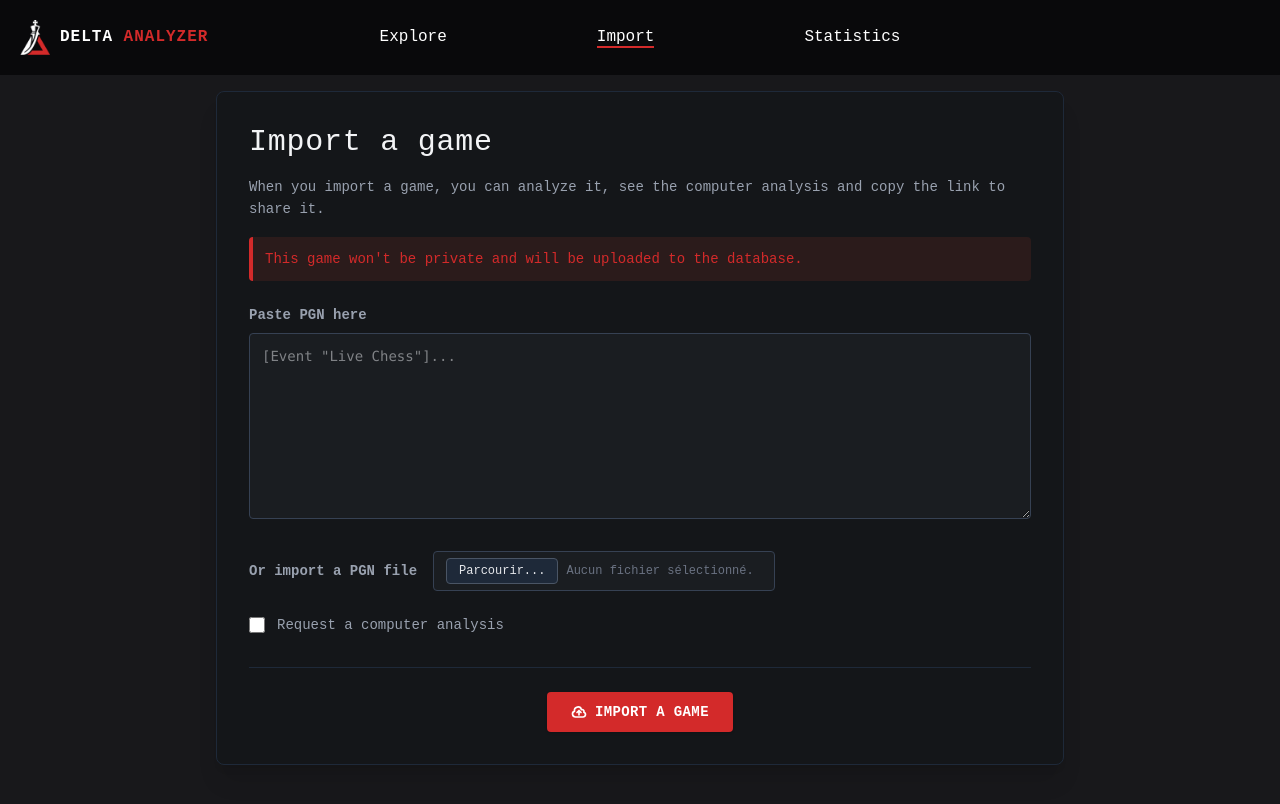
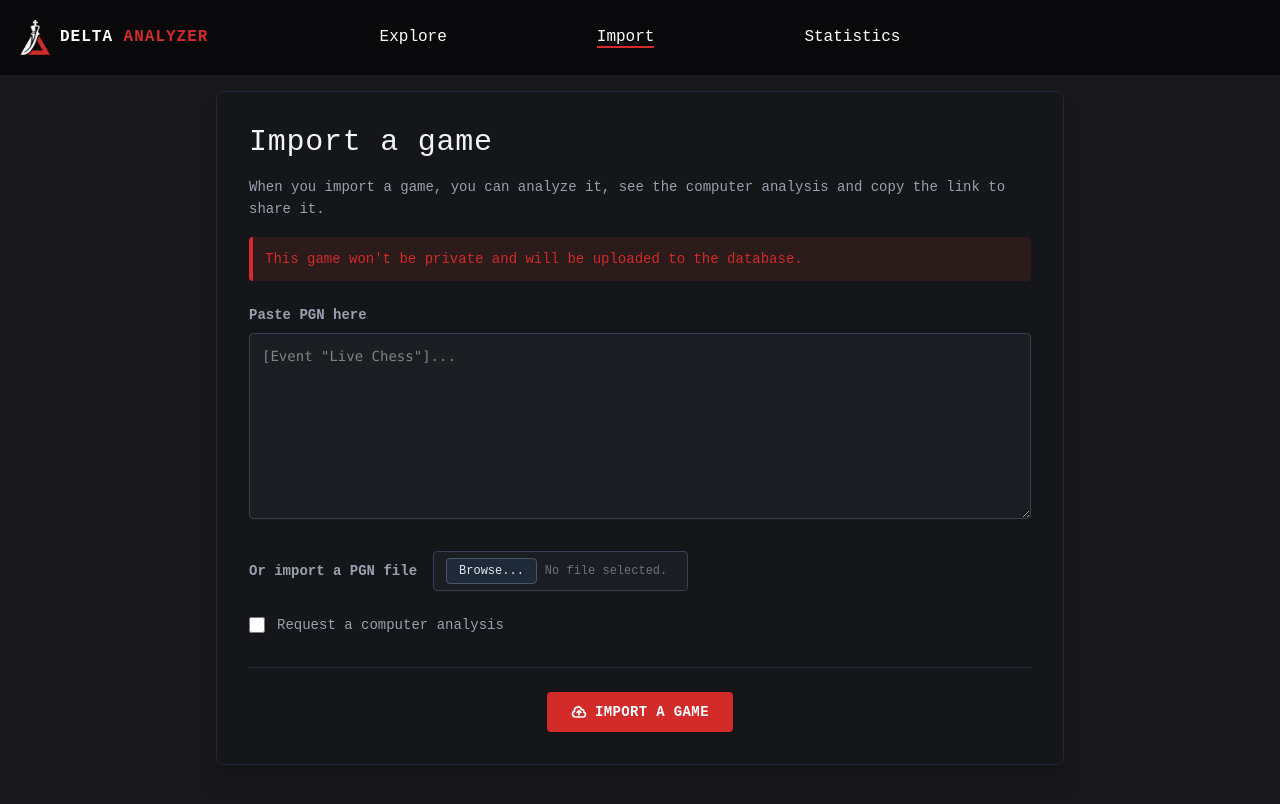
Before and after one commit to Aitaneuh/delta-analyzer, a Vue app: page /import in a window 1280 px wide. Shown: the top 804 px of the page. Built offline with nearby package versions, Linux system fonts and the light colour scheme.

Commit message:
improved import page

```diff
--- a/src/views/ImportView.vue
+++ b/src/views/ImportView.vue
@@ -4,7 +4,7 @@ import { useRouter } from 'vue-router'
 
 const pgnText = ref('')
 const fileInput = ref<HTMLInputElement | null>(null)
-const selectedFileName = ref('Aucun fichier sélectionné.')
+const selectedFileName = ref('No file selected.')
 const requestAnalysis = ref(false)
 const isSubmitting = ref(false)
 
@@ -15,6 +15,7 @@ const handleFileUpload = (event: Event) => {
   const target = event.target as HTMLInputElement
   if (target.files && target.files.length > 0) {
     const file = target.files[0]
+    if (file) {
       selectedFileName.value = file.name
 
       const reader = new FileReader()
@@ -24,15 +25,16 @@ const handleFileUpload = (event: Event) => {
         }
       }
       reader.readAsText(file)
+    }
   } else {
-    selectedFileName.value = 'Aucun fichier sélectionné.'
+    selectedFileName.value = 'No file selected.'
   }
 }
 
 // Submit and handle the parsing logic
 const handleSubmit = async () => {
   if (!pgnText.value.trim()) {
-    alert('Veuillez coller un PGN ou importer un fichier.')
+    alert('Please paste a PGN or import a file.')
     return
   }
 
@@ -70,57 +72,35 @@ const handleSubmit = async () => {
         share it.
       </p>
 
-      <div
-        class="flex items-start space-x-2 bg-[#2b1b1b] border-l-4 border-accent p-3 rounded text-sm accent mb-6"
-      >
+      <div class="flex items-start space-x-2 bg-[#2b1b1b] border-l-4 border-accent p-3 rounded text-sm accent mb-6">
         <span> This game won't be private and will be uploaded to the database. </span>
       </div>
 
       <div class="mb-6">
         <label class="block text-sm font-semibold text-gray-400 mb-2"> Paste PGN here </label>
-        <textarea
-          v-model="pgnText"
-          rows="8"
-          placeholder='[Event "Live Chess"]...'
-          class="w-full bg-[#1a1d21] border border-gray-700 rounded p-3 text-sm font-mono text-gray-200 outline-none focus:border-accent resize-y transition"
-        ></textarea>
+        <textarea v-model="pgnText" rows="8" placeholder='[Event "Live Chess"]...'
+          class="w-full bg-[#1a1d21] border border-gray-700 rounded p-3 text-sm font-mono text-gray-200 outline-none focus:border-accent resize-y transition"></textarea>
       </div>
 
-      <div
-        class="mb-6 flex flex-col sm:flex-row sm:items-center space-y-2 sm:space-y-0 sm:space-x-4"
-      >
+      <div class="mb-6 flex flex-col sm:flex-row sm:items-center space-y-2 sm:space-y-0 sm:space-x-4">
         <span class="text-sm font-semibold text-gray-400"> Or import a PGN file </span>
 
-        <div
-          class="flex items-center space-x-2 bg-[#1a1d21] border border-gray-700 rounded px-3 py-1.5 text-sm"
-        >
-          <button
-            type="button"
-            @click="fileInput?.click()"
-            class="bg-gray-800 hover:bg-gray-700 text-gray-200 text-xs px-3 py-1 rounded transition border border-gray-600"
-          >
-            Parcourir...
+        <div class="flex items-center space-x-2 bg-[#1a1d21] border border-gray-700 rounded px-3 py-1.5 text-sm">
+          <button type="button" @click="fileInput?.click()"
+            class="cursor-pointer bg-gray-800 hover:bg-gray-700 text-gray-200 text-xs px-3 py-1 rounded transition border border-gray-600">
+            Browse...
           </button>
-          <span class="text-xs text-gray-500 truncate max-w-[200px]">
+          <span class="text-xs text-gray-500 truncate max-w-50">
             {{ selectedFileName }}
           </span>
-          <input
-            ref="fileInput"
-            type="file"
-            accept=".pgn"
-            class="hidden"
-            @change="handleFileUpload"
-          />
+          <input ref="fileInput" type="file" accept=".pgn" class="hidden" @change="handleFileUpload" />
         </div>
       </div>
 
       <div class="mb-8">
         <label class="flex items-center space-x-3 cursor-pointer group select-none">
-          <input
-            type="checkbox"
-            v-model="requestAnalysis"
-            class="w-4 h-4 rounded accent-accent bg-[#1a1d21] border-gray-700"
-          />
+          <input type="checkbox" v-model="requestAnalysis"
+            class="w-4 h-4 rounded accent-accent bg-[#1a1d21] border-gray-700" />
           <span class="text-sm font-medium text-gray-400 group-hover:text-gray-200 transition">
             Request a computer analysis
           </span>
@@ -130,24 +110,12 @@ const handleSubmit = async () => {
       <div class="border-b border-gray-800 my-6"></div>
 
       <div class="flex justify-center">
-        <button
-          @click="handleSubmit"
-          :disabled="isSubmitting"
-          class="flex items-center space-x-2 bg-accent hover-bg-accent disabled:bg-gray-700 text-white font-bold py-2.5 px-6 rounded shadow transition text-sm tracking-wide"
-        >
-          <svg
-            xmlns="http://www.w3.org/2000/svg"
-            fill="none"
-            viewBox="0 0 24 24"
-            stroke-width="2.5"
-            stroke="currentColor"
-            class="w-4 h-4"
-          >
-            <path
-              stroke-linecap="round"
-              stroke-linejoin="round"
-              d="M12 16.5V9.75m0 0l3 3m-3-3l-3 3M6.75 19.5a4.5 4.5 0 01-1.41-8.775 5.25 5.25 0 0110.233-2.33 3 3 0 013.758 3.848A3.752 3.752 0 0118 19.5H6.75z"
-            />
+        <button @click="handleSubmit" :disabled="isSubmitting"
+          class="cursor-pointer flex items-center space-x-2 bg-accent hover-bg-accent disabled:bg-gray-700 text-white font-bold py-2.5 px-6 rounded shadow transition text-sm tracking-wide">
+          <svg xmlns="http://www.w3.org/2000/svg" fill="none" viewBox="0 0 24 24" stroke-width="2.5"
+            stroke="currentColor" class="w-4 h-4">
+            <path stroke-linecap="round" stroke-linejoin="round"
+              d="M12 16.5V9.75m0 0l3 3m-3-3l-3 3M6.75 19.5a4.5 4.5 0 01-1.41-8.775 5.25 5.25 0 0110.233-2.33 3 3 0 013.758 3.848A3.752 3.752 0 0118 19.5H6.75z" />
           </svg>
           <span>{{ isSubmitting ? 'IMPORTING...' : 'IMPORT A GAME' }}</span>
         </button>
```
Lines whose indentation alone changed are shown as unchanged.
